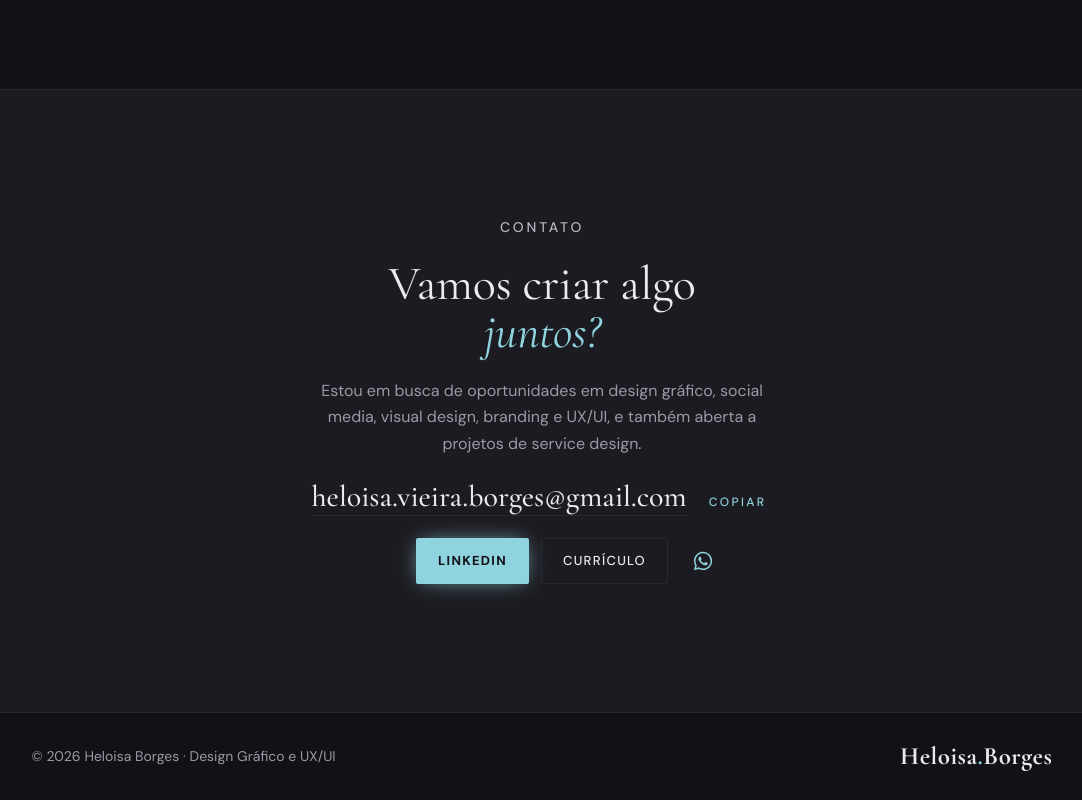
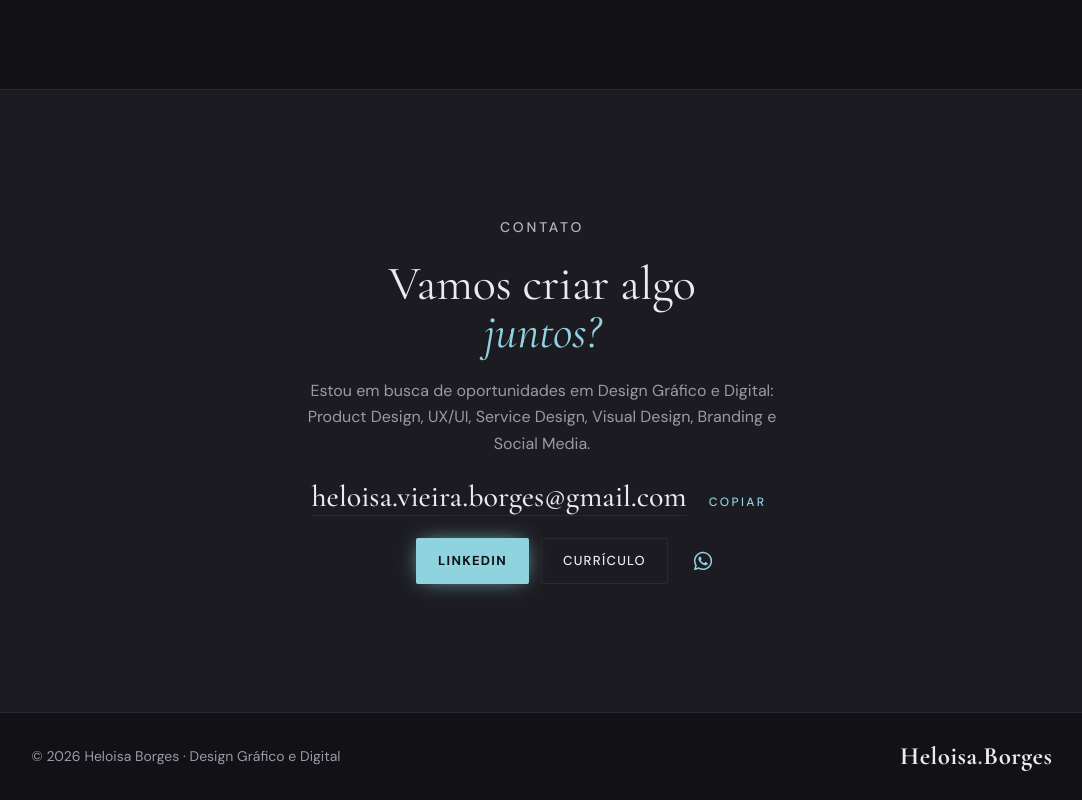
Before and after one commit to heloisa-borges/heloisa-borges.github.io, a plain HTML site: page index.html in a window 1280 px wide. Shown: the part 5794-6594 px from the top of the page, without its empty margins (98-1180 px from the left). Drawn offline with nearby package versions, Linux system fonts and the light colour scheme.

Commit message:
Atualiza texto de contato e rodapé: Design Gráfico e Digital
Co-Authored-By: Claude Opus 5.5 <noreply@anthropic.com>
Claude-Session: https://claude.ai/code/session_01Jf5egMnLgc5bjRvxWaTRmv

```diff
--- a/index.html
+++ b/index.html
@@ -670,7 +670,7 @@ footer.rodape .inner{padding-block:0;min-height:86.8px;align-content:center}
       <div class="contato">
         <span class="label label-secao">Contato</span>
         <h2 class="h2" id="h-contato">Vamos criar algo<br><span>juntos?</span></h2>
-        <p class="contato__texto">Estou em busca de oportunidades em design gráfico, social media, visual design, branding e UX/UI, e também aberta a projetos de service design.</p>
+        <p class="contato__texto">Estou em busca de oportunidades em Design Gráfico e Digital: Product Design, UX/UI, Service Design, Visual Design, Branding e Social&nbsp;Media.</p>
         <div class="contato__email">
           <span class="contato__end" id="email">heloisa.vieira.borges@gmail.com</span>
           <button type="button" class="copiar" id="copiar-email" data-copiar="heloisa.vieira.borges@gmail.com">Copiar</button>
@@ -687,7 +687,7 @@ footer.rodape .inner{padding-block:0;min-height:86.8px;align-content:center}
   <div class="topo-area"><button type="button" class="topo-btn" aria-label="Voltar ao topo da página"><svg class="anel" viewBox="0 0 52 52" aria-hidden="true"><circle class="trilha" cx="26" cy="26" r="24"/><circle class="prog" cx="26" cy="26" r="24"/></svg><svg class="seta-topo" viewBox="0 0 24 24" aria-hidden="true" fill="none" stroke="currentColor" stroke-width="2.4" stroke-linecap="round" stroke-linejoin="round"><path d="M12 20V5M6 11l6-6 6 6"/></svg></button></div>
 </main>
 
-<footer class="rodape"><div class="inner"><p>© <span data-ano>2026</span> Heloisa Borges · Design Gráfico e UX/UI</p><span class="rodape__logo">Heloisa<span>.</span>Borges</span></div></footer>
+<footer class="rodape"><div class="inner"><p>© <span data-ano>2026</span> Heloisa Borges · Design Gráfico e Digital</p><span class="rodape__logo">Heloisa<span>.</span>Borges</span></div></footer>
 
 <script>
 (function(){
```
Also changed, not shown: galeria.html (+1 -1 lines), mapeamento-visual.html (+1 -1 lines).
